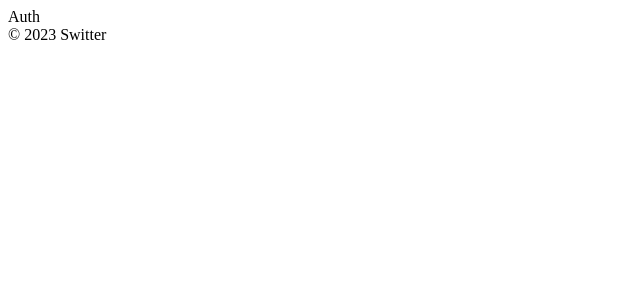
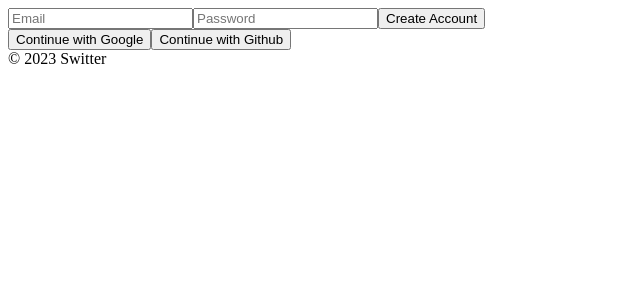
Before and after one commit to ysjeong1104/switter, a React (Create React App) app: page / in a window 1280 px wide. Shown: the top 300 px of the page, without its empty margins (0-640 px from the left). Built offline with nearby package versions, Linux system fonts and the light colour scheme; no server answers.

Commit message:
files updated

```diff
--- a/src/components/App.js
+++ b/src/components/App.js
@@ -1,8 +1,9 @@
 import { useState } from "react";
 import RouteComp from "./Router";
+import * as authService from "fBase";
 
 function App() {
-  const [isLogedin, setIsLogedin] = useState(false);
+  const [isLogedin, setIsLogedin] = useState(authService.auth.currentUser);
   return (
     <>
       <RouteComp isLogedin={isLogedin} />
--- a/src/components/Router.js
+++ b/src/components/Router.js
@@ -1,11 +1,10 @@
 import {HashRouter as Router, Routes, Route} from "react-router-dom"
 import  Auth from "routes/Auth"
 import  Home  from "routes/Home";
-import {authService} from "fBase";
 
 const RouteComp=({isLogedin})=>{
 
-    console.log(authService.currentUser);
+
     return (
         <Router>
             <Routes>
--- a/src/fBase.js
+++ b/src/fBase.js
@@ -1,6 +1,6 @@
 
 import {initializeApp} from "firebase/app";
-import { getAuth } from "firebase/auth";
+import { getAuth, createUserWithEmailAndPassword,signInWithEmailAndPassword, setPersistence } from "firebase/auth";
 
 const firebaseConfig = {
     apiKey: process.env.REACT_APP_API_KEY,
@@ -13,4 +13,7 @@
 
 const fApp = initializeApp(firebaseConfig);
 
-export const authService = getAuth(fApp);
+const auth = getAuth(fApp);
+
+
+export {auth, createUserWithEmailAndPassword, signInWithEmailAndPassword, setPersistence}
--- a/src/routes/Auth.js
+++ b/src/routes/Auth.js
@@ -1,6 +1,57 @@
+import * as authService  from "fBase";
+import { useState } from "react";
+
 const Auth=()=>{
 
-    return (<span>Auth</span>)
+    const [email, setEmail] = useState("");
+    const [password,setPassword] = useState("");
+    const [newAccount, setNewAccount] = useState(true);
+
+    const onChange=(event)=>{
+
+        const {target : {name, value}} = event;
+        if(name === "email"){
+            setEmail(value);
+        }
+        if(name ==="password"){
+            setPassword(value);
+        }
+    }
+
+    const onSubmit= async(event)=>{
+        event.preventDefault();
+        try{
+            let data;
+            if(newAccount)  {
+                //create Account
+                data =  await authService.createUserWithEmailAndPassword(authService.auth,email,password);
+            }else{
+                //Login
+                data = await authService.signInWithEmailAndPassword(authService.auth, email,password);
+            }
+            console.log(data);
+        }
+        catch(error){
+            console.log(error);
+        }
+    }
+    return (
+        <div>
+            <form onSubmit={onSubmit}>
+                <input name='email' type='email' placeholder="Email" required  value={email} onChange={onChange}/>
+                <input name='password' type='password' placeholder="Password" required  value={password} onChange={onChange}/>
+                <input type='submit' value={newAccount ? "Create Account" : "Log in"}/>
+            </form>
+            <div>
+                <button>
+                    Continue with Google
+                </button>
+                <button>
+                    Continue with Github
+                </button>
+            </div>
+        </div>
+    );
 }
 
 export default Auth;
```
